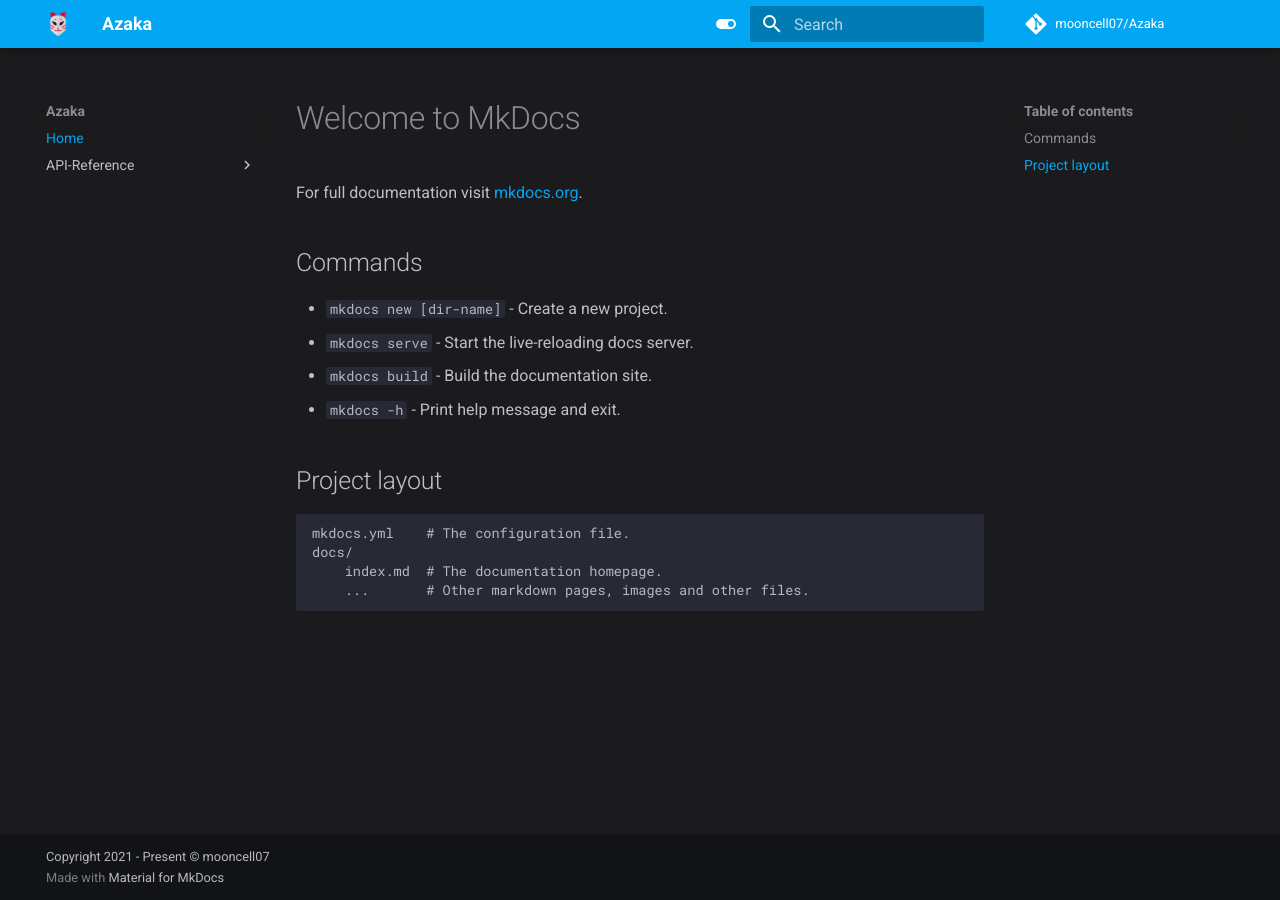
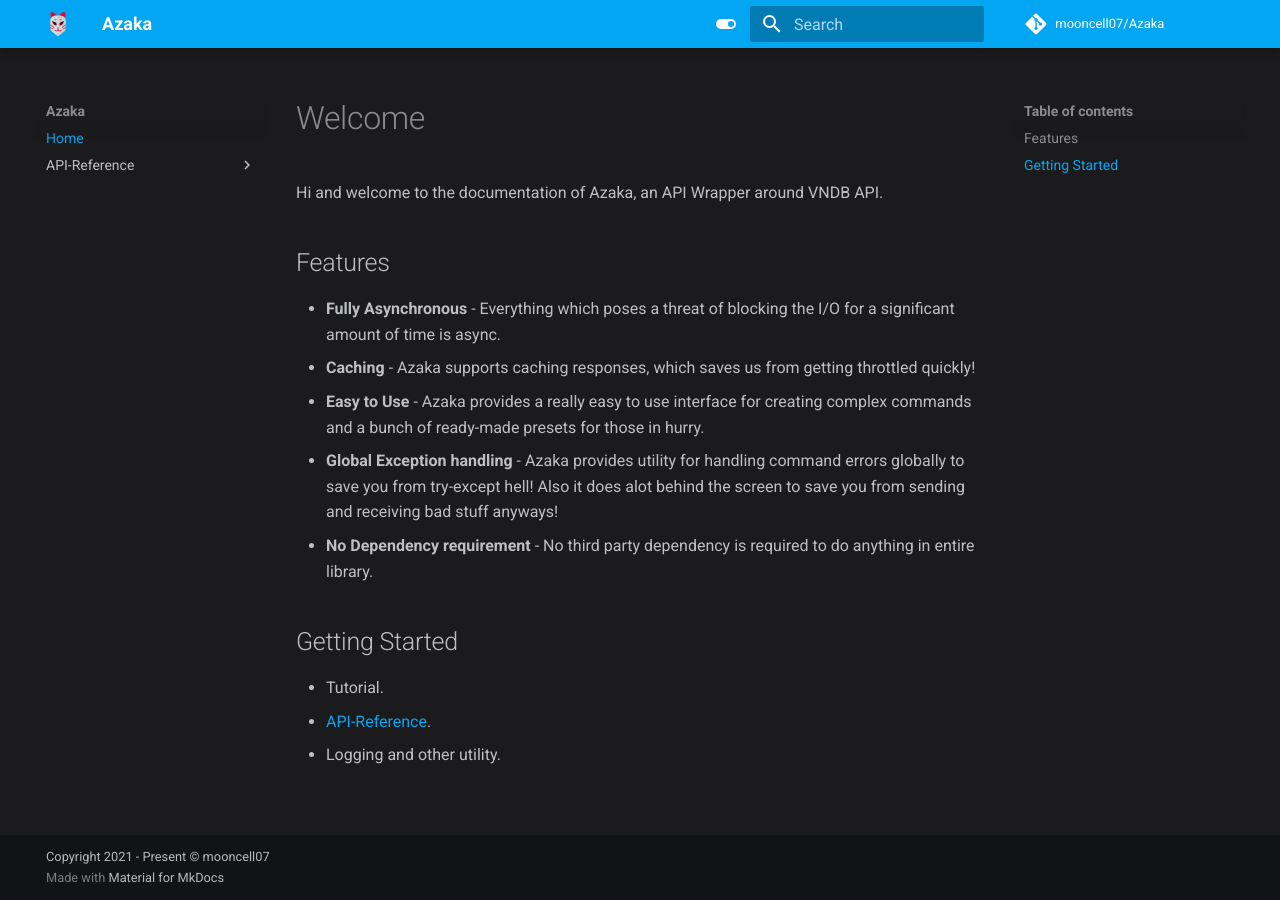
Before and after one commit to mooncell07/Azaka, an MkDocs documentation site: the page built from docs/index.md, in a window 1280 px wide. Built offline with MkDocs 1.6.1 and Material for MkDocs 9.7.7, drawn with Linux system fonts in a browser that asks for light colours; comment, search, counter and statistics services are not loaded.

Commit message:
Adds homepage.

```diff
--- a/docs/index.md
+++ b/docs/index.md
@@ -1,17 +1,17 @@
-# Welcome to MkDocs
+# Welcome
 
-For full documentation visit [mkdocs.org](https://www.mkdocs.org).
+Hi and welcome to the documentation of Azaka, an API Wrapper around VNDB API.
 
-## Commands
+## Features
 
-* `mkdocs new [dir-name]` - Create a new project.
-* `mkdocs serve` - Start the live-reloading docs server.
-* `mkdocs build` - Build the documentation site.
-* `mkdocs -h` - Print help message and exit.
+- **Fully Asynchronous** - Everything which poses a threat of blocking the I/O for a significant amount of time is async.
+- **Caching** - Azaka supports caching responses, which saves us from getting throttled quickly!
+- **Easy to Use** - Azaka provides a really easy to use interface for creating complex commands and a bunch of ready-made presets for those in hurry.
+- **Global Exception handling** - Azaka provides utility for handling command errors globally to save you from try-except hell! Also it does alot behind the screen to save you from sending and receiving bad stuff anyways!
+- **No Dependency requirement** - No third party dependency is required to do anything in entire library.
 
-## Project layout
 
-    mkdocs.yml    # The configuration file.
-    docs/
-        index.md  # The documentation homepage.
-        ...       # Other markdown pages, images and other files.
+## Getting Started
+- Tutorial.
+- [API-Reference](API-Reference/client.md).
+- Logging and other utility.
```
Also changed, not shown: README.md (+4 -4 lines).
